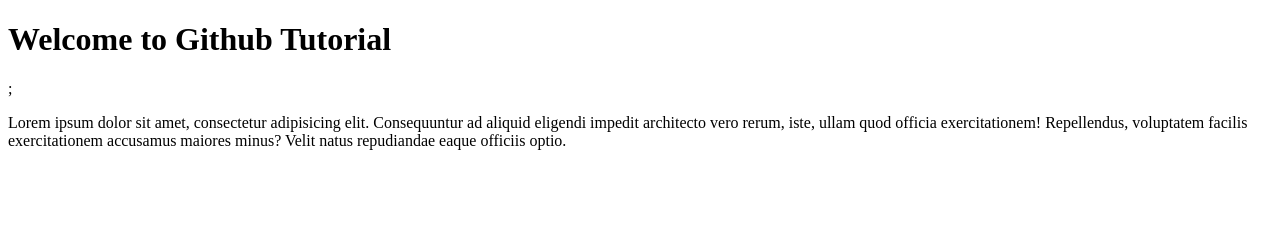
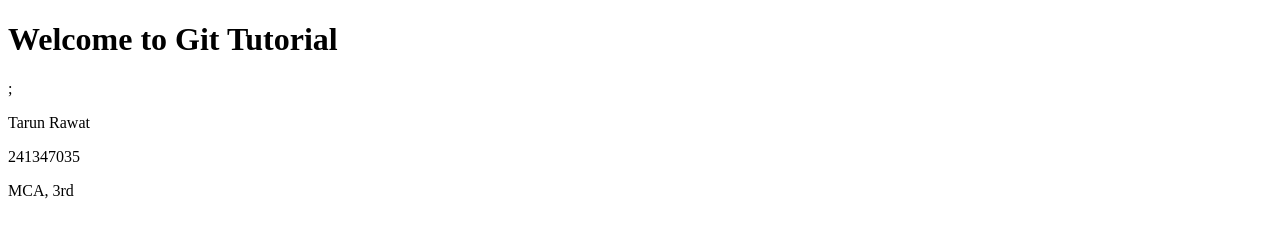
Before and after one commit to aichi7744-ctrl/demo-html, a plain HTML site: page index.html in a window 1280 px wide. Drawn offline with Linux system fonts and the light colour scheme.

Commit message:
first commit

```diff
--- /dev/null
+++ b/demo.js
@@ -0,0 +1,3 @@
+console.log("Tarun Rawat");
+console.log("241347035");
+console.log("MCA")
--- a/index.html
+++ b/index.html
@@ -6,7 +6,9 @@
   <title>Document</title>
 </head>
 <body>
-     <h1>Welcome to Github Tutorial</h1>;
-     <p>Lorem ipsum dolor sit amet, consectetur adipisicing elit. Consequuntur ad aliquid eligendi impedit architecto vero rerum, iste, ullam quod officia exercitationem! Repellendus, voluptatem facilis exercitationem accusamus maiores minus? Velit natus repudiandae eaque officiis optio.</p>
+     <h1>Welcome to Git Tutorial</h1>;
+     <p>Tarun Rawat</p>
+     <p>241347035</p>
+     <p>MCA, 3rd</p>
 </body>
 </html>
```
